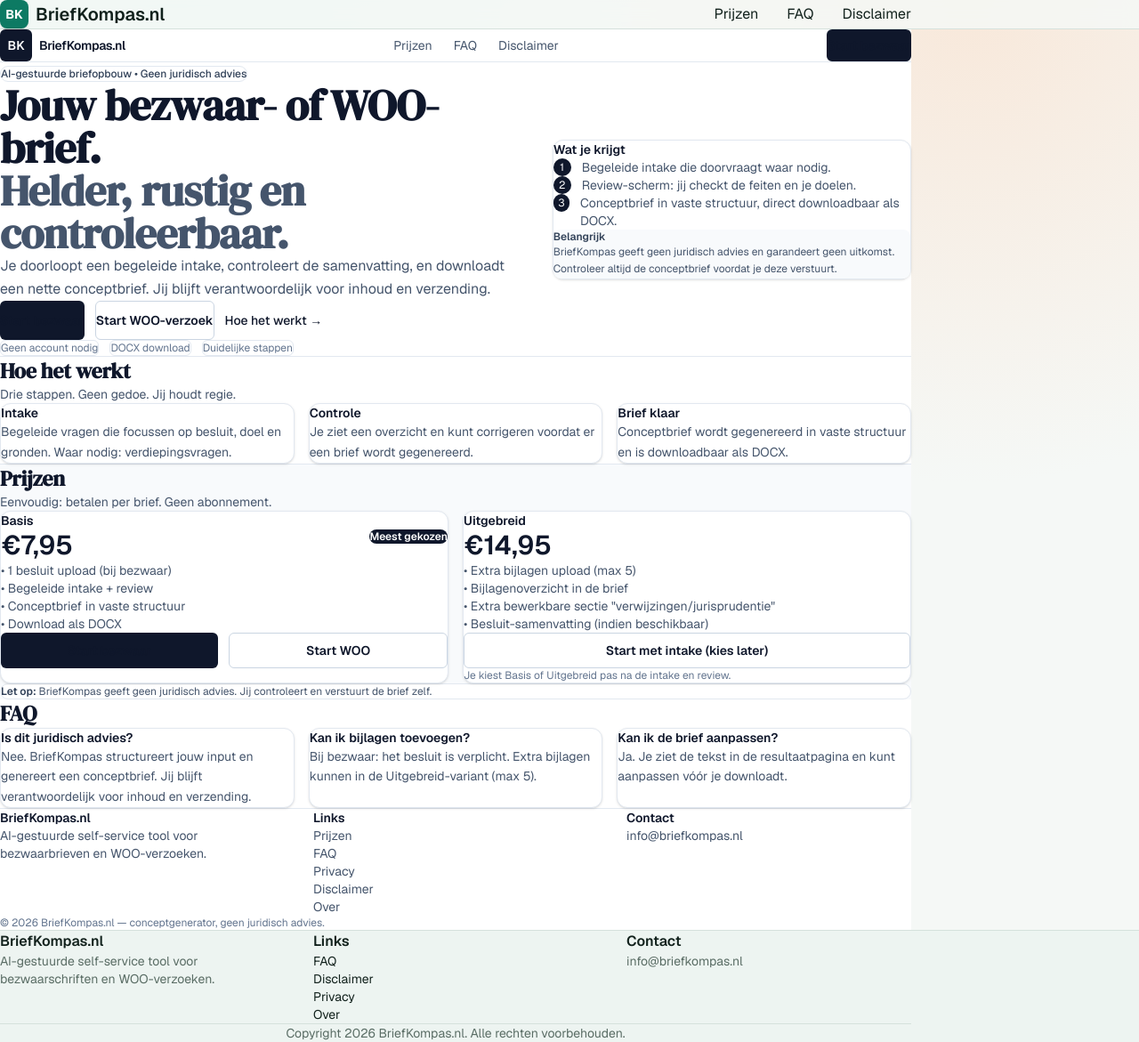
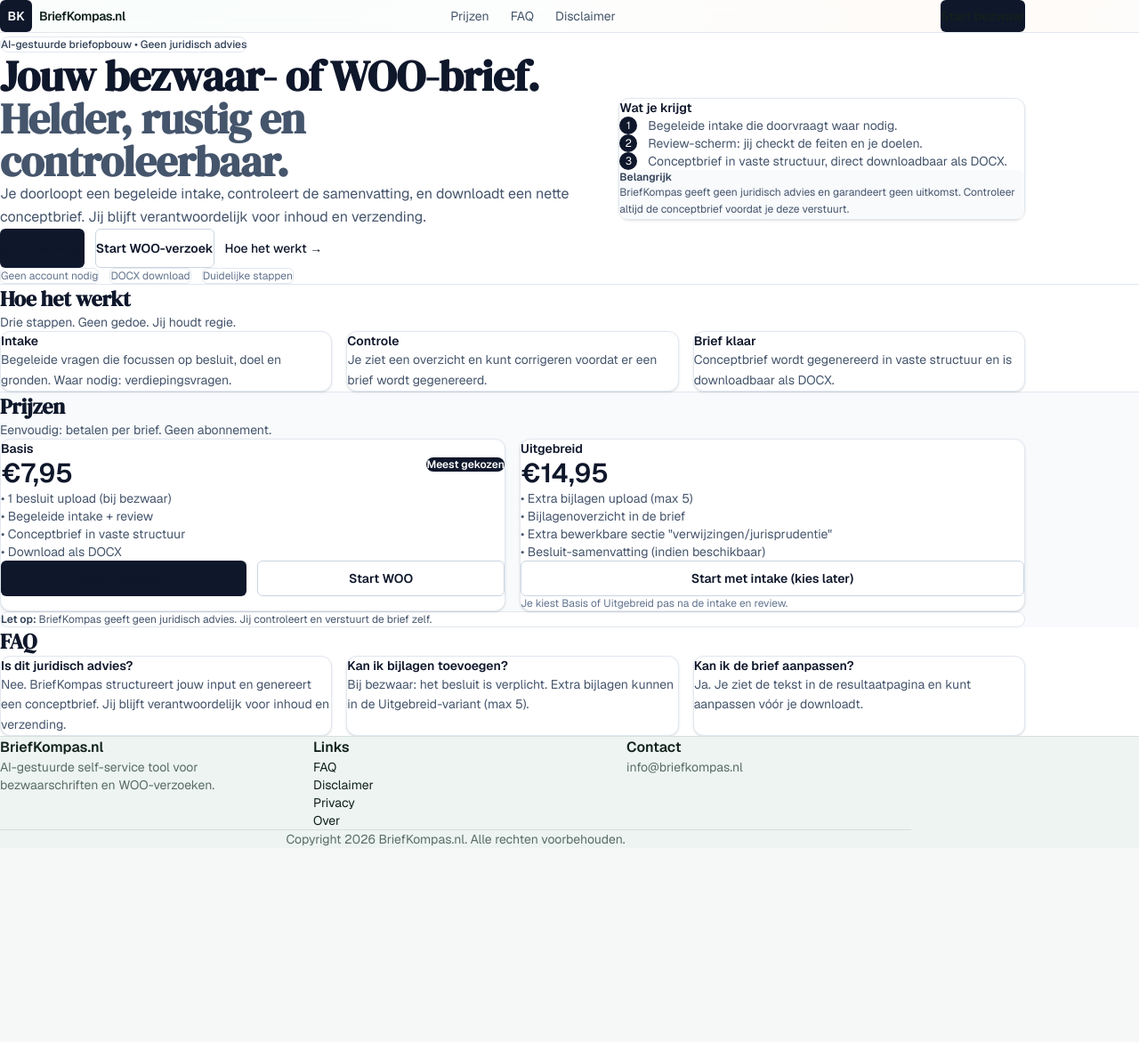
Before and after one commit to Stephanoud/briefkompas2, a Next.js app: page / in a window 1280 px wide. Shown: the whole page at 89% size. After the commit the page ends 953 px from the top, so only its background shows below. Built offline with nearby package versions, Linux system fonts and the light colour scheme.

Commit message:
Refactor: Move global header to layout.tsx, remove footer from page.tsx, center homepage content

```diff
--- a/app/layout.tsx
+++ b/app/layout.tsx
@@ -1,7 +1,7 @@
 import type { Metadata } from "next";
 import { Geist, Geist_Mono, DM_Serif_Display } from "next/font/google";
 import "./globals.css";
-import { Header, Footer } from "@/components/Layout";
+import { Footer } from "@/components/Layout";
 
 const geistSans = Geist({
   variable: "--font-geist-sans",
@@ -37,8 +37,40 @@
         className={`${geistSans.variable} ${geistMono.variable} ${dmSerif.variable} antialiased`}
       >
         <div className="flex flex-col min-h-screen">
-          <Header />
-          <main className="flex-1 max-w-5xl mx-auto w-full px-4 sm:px-6 lg:px-8 py-10">
+          {/* Global Sticky Header */}
+          <header className="sticky top-0 z-20 border-b border-slate-200 bg-white/80 backdrop-blur">
+            <div className="mx-auto flex max-w-6xl items-center justify-between px-4 py-3 sm:px-6">
+              <div className="flex items-center gap-2">
+                <div className="flex h-9 w-9 items-center justify-center rounded-md bg-slate-900 text-white text-sm font-semibold">
+                  BK
+                </div>
+                <span className="text-sm font-semibold tracking-tight">BriefKompas.nl</span>
+              </div>
+
+              <nav className="hidden items-center gap-6 text-sm text-slate-600 sm:flex">
+                <a href="#prijzen" className="hover:text-slate-900">
+                  Prijzen
+                </a>
+                <a href="#faq" className="hover:text-slate-900">
+                  FAQ
+                </a>
+                <a href="/disclaimer" className="hover:text-slate-900">
+                  Disclaimer
+                </a>
+              </nav>
+
+              <div className="flex items-center gap-2">
+                <a
+                  href="/start-bezwaar"
+                  className="inline-flex h-9 items-center justify-center rounded-md bg-slate-900 px-3 text-sm font-semibold text-white hover:bg-slate-800"
+                >
+                  Start bezwaar
+                </a>
+              </div>
+            </div>
+          </header>
+
+          <main className="flex-1 w-full">
             {children}
           </main>
           <Footer />
--- a/app/page.tsx
+++ b/app/page.tsx
@@ -2,40 +2,7 @@
 
 export default function HomePage() {
   return (
-    <main className="min-h-screen bg-white text-slate-900">
-      {/* Topbar */}
-      <header className="sticky top-0 z-20 border-b border-slate-200 bg-white/80 backdrop-blur">
-        <div className="mx-auto flex max-w-6xl items-center justify-between px-4 py-3 sm:px-6">
-          <div className="flex items-center gap-2">
-            <div className="flex h-9 w-9 items-center justify-center rounded-md bg-slate-900 text-white text-sm font-semibold">
-              BK
-            </div>
-            <span className="text-sm font-semibold tracking-tight">BriefKompas.nl</span>
-          </div>
-
-          <nav className="hidden items-center gap-6 text-sm text-slate-600 sm:flex">
-            <a href="#prijzen" className="hover:text-slate-900">
-              Prijzen
-            </a>
-            <a href="#faq" className="hover:text-slate-900">
-              FAQ
-            </a>
-            <Link href="/disclaimer" className="hover:text-slate-900">
-              Disclaimer
-            </Link>
-          </nav>
-
-          <div className="flex items-center gap-2">
-            <Link
-              href="/start-bezwaar"
-              className="inline-flex h-9 items-center justify-center rounded-md bg-slate-900 px-3 text-sm font-semibold text-white hover:bg-slate-800"
-            >
-              Start bezwaar
-            </Link>
-          </div>
-        </div>
-      </header>
-
+    <div className="bg-white text-slate-900 w-full">
       {/* Hero */}
       <section className="border-b border-slate-200">
         <div className="mx-auto grid max-w-6xl gap-10 px-4 py-12 sm:px-6 sm:py-16 lg:grid-cols-12 lg:items-center">
@@ -265,60 +232,6 @@
           </div>
         </div>
       </section>
-
-      {/* Footer */}
-      <footer className="border-t border-slate-200 bg-white">
-        <div className="mx-auto max-w-6xl px-4 py-10 sm:px-6">
-          <div className="grid gap-8 sm:grid-cols-3">
-            <div>
-              <div className="text-sm font-semibold">BriefKompas.nl</div>
-              <p className="mt-2 text-sm text-slate-600">
-                AI-gestuurde self-service tool voor bezwaarbrieven en WOO-verzoeken.
-              </p>
-            </div>
-
-            <div className="text-sm">
-              <div className="font-semibold">Links</div>
-              <ul className="mt-2 space-y-2 text-slate-600">
-                <li>
-                  <a href="#prijzen" className="hover:text-slate-900">
-                    Prijzen
-                  </a>
-                </li>
-                <li>
-                  <a href="#faq" className="hover:text-slate-900">
-                    FAQ
-                  </a>
-                </li>
-                <li>
-                  <Link href="/privacy" className="hover:text-slate-900">
-                    Privacy
-                  </Link>
-                </li>
-                <li>
-                  <Link href="/disclaimer" className="hover:text-slate-900">
-                    Disclaimer
-                  </Link>
-                </li>
-                <li>
-                  <Link href="/over" className="hover:text-slate-900">
-                    Over
-                  </Link>
-                </li>
-              </ul>
-            </div>
-
-            <div className="text-sm">
-              <div className="font-semibold">Contact</div>
-              <p className="mt-2 text-slate-600">info@briefkompas.nl</p>
-            </div>
-          </div>
-
-          <div className="mt-8 text-xs text-slate-500">
-            © {new Date().getFullYear()} BriefKompas.nl — conceptgenerator, geen juridisch advies.
-          </div>
-        </div>
-      </footer>
-    </main>
+    </div>
   );
 }
```
